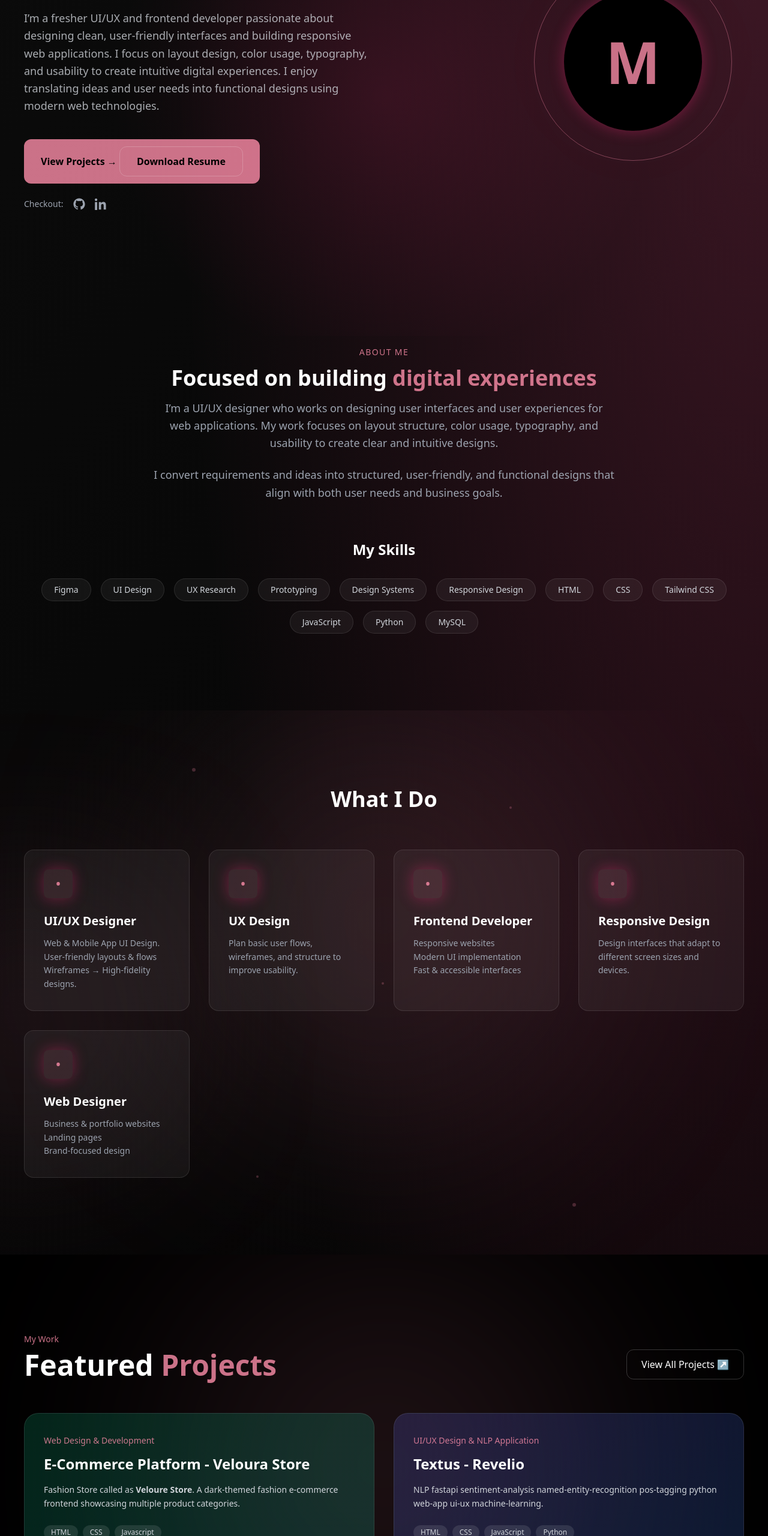
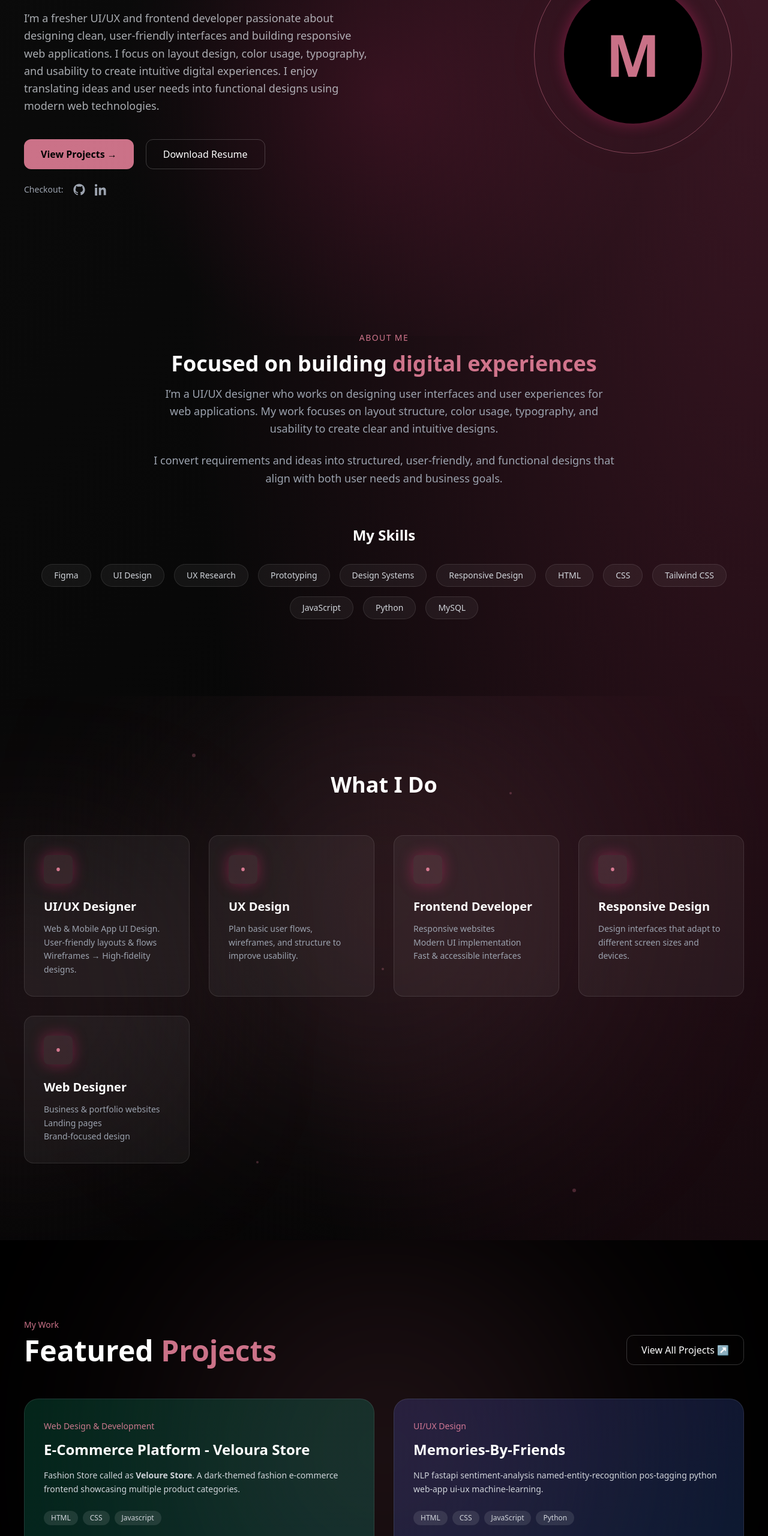
Before and after one commit to MuleManogna5/Main-Portfolio, a website built with Vite: page index.html in a window 1280 px wide. Shown: the part 240-2800 px from the top of the page at 60% size. Built offline with nearby package versions, Linux system fonts and the light colour scheme; some packages are replaced by stand-ins of ours.

Commit message:
Updated portfolio

```diff
--- a/src/components/Header.ts
+++ b/src/components/Header.ts
@@ -19,7 +19,7 @@ export function Header() {
 
     <!-- CTA -->
     <a
-      href="#/contact"
+      href="#contact"
       class="bg-primary text-black px-5 py-2 rounded-lg font-semibold hover:scale-105 transition"
     >
       Hire Me
--- a/src/components/Hero.ts
+++ b/src/components/Hero.ts
@@ -27,6 +27,7 @@ export function Hero() {
         class="bg-primary text-black px-7 py-3 rounded-xl font-semibold transition hover:scale-105"
       >
         View Projects →
+      </button>
 
    <a
   href="./Manogna_M_Resume.pdf"
--- a/src/data/projects.ts
+++ b/src/data/projects.ts
@@ -11,12 +11,12 @@ export const projects = [
   },
   {
     id: 2,
-    category: "UI/UX Design & NLP Application",
-    title: "Textus - Revelio",
+    category: "UI/UX Design ",
+    title: "Memories-By-Friends",
     description:
       "NLP fastapi sentiment-analysis named-entity-recognition pos-tagging python web-app ui-ux machine-learning.",
     tech: ["HTML", "CSS", "JavaScript" , "Python"],
-    github: "https://github.com/MuleManogna5/Textus-Revelio",
+    github: "https://teal-madeleine-b708a3.netlify.app/",
     gradient: "from-indigo-500/20 to-blue-500/20",
   },
   {
@@ -36,7 +36,7 @@ export const projects = [
     description:
       "A password generator that creates strong and secure passwords using user-selected criteria.",
     tech: ["HTML", "CSS", "JavaScript"],
-    github: "https://github.com/MuleManogna5/password-project",
+    github: "https://mulemanogna5.github.io/password-project/",
     gradient: "from-purple-500/20 to-fuchsia-500/20",
   },
   {
@@ -46,27 +46,37 @@ export const projects = [
     description:
       "Web-based sentiment analysis application built using HTML, CSS, and JavaScript with an interactive UI.",
     tech: ["HTML", "CSS", "JavaScript"],
-    github: "https://github.com/MuleManogna5/sentiment-analysis",
+    github: "https://mulemanogna5.github.io/sentiment-analysis/",
     gradient: "from-orange-500/20 to-amber-500/20",
   },
   {
     id: 6,
+    category: "UI/UX Design & NLP Application",
+    title: "Textus - Revelio",
+    description:
+      "NLP fastapi sentiment-analysis named-entity-recognition pos-tagging python web-app ui-ux machine-learning.",
+    tech: ["HTML", "CSS", "JavaScript" , "Python"],
+    github: "https://github.com/MuleManogna5/Textus-Revelio",
+    gradient:"from-emerald-500/20 to-teal-500/20",
+  },
+  {
+    id: 7,
     category: "UI Design & Web Application",
     title: "Mind Hue",
     description:
       "Web-based sentiment analysis application built using HTML, CSS, and JavaScript with an interactive UI.",
     tech: ["HTML", "CSS", "JavaScript"],
     github: "https://github.com/MuleManogna5/Mind-Hue",
-    gradient: "from-emerald-500/20 to-teal-500/20",
+    gradient: "from-indigo-500/20 to-blue-500/20",
   },
   {
-    id: 7,
+    id: 8,
     category: "UI Design & Database",
     title: "College Management Application",
     description:
       " A college management system to handle student records, courses, and faculty information with a user-friendly interface",
     tech: ["HTML", "CSS", "JavaScript" , "Python"],
     github: "https://github.com/MuleManogna5/college-lab",
-    gradient: "from-indigo-500/20 to-blue-500/20",
+    gradient: "from-pink-500/20 to-rose-500/20",
   },
 ];
```
Also changed, not shown: dist/index.html.
